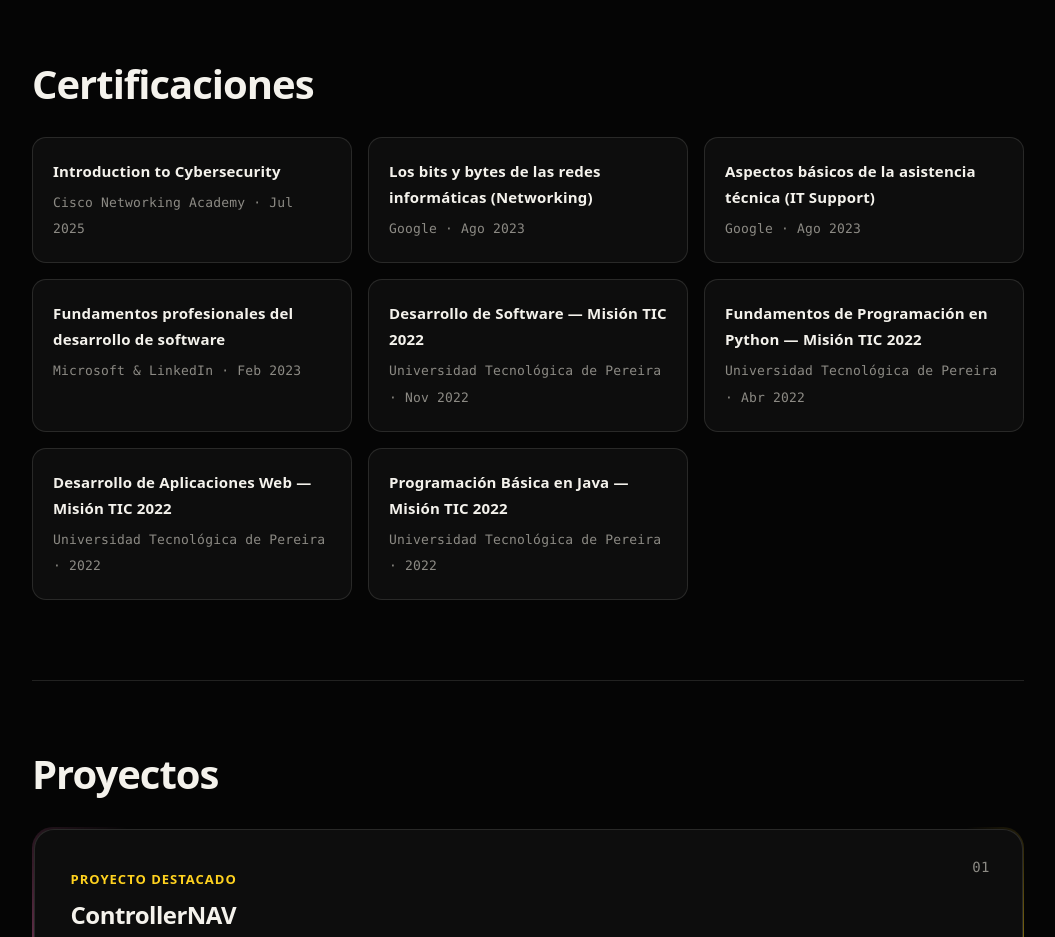
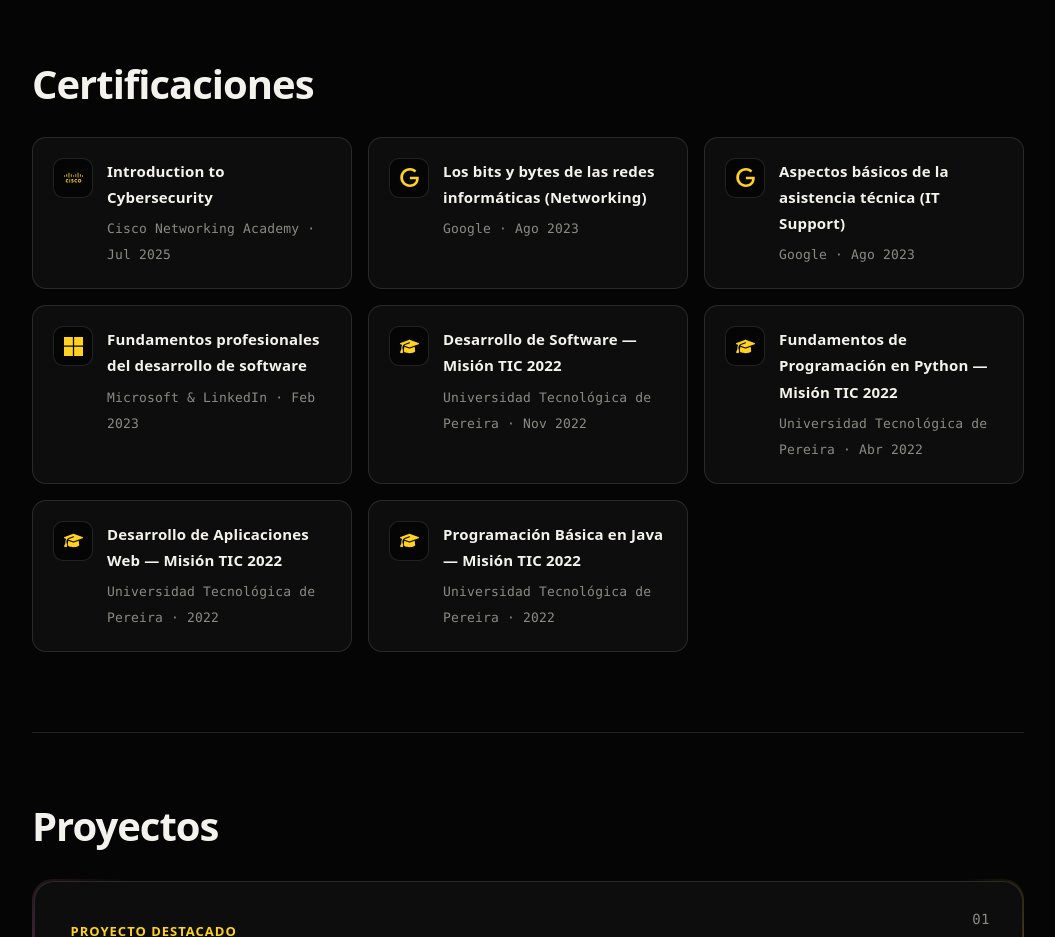
Before and after one commit to riassd/riases.dev, a React (Vite) app: page / in a window 1280 px wide. Shown: the part 3080-4017 px from the top of the page, without its empty margins (112-1167 px from the left). Built offline with nearby package versions, Linux system fonts and the light colour scheme.

Commit message:
Add issuer logos to certification cards
Each cert card now shows the real issuer logo (Cisco, Google, Microsoft
via react-icons) or a graduation-cap icon for university diplomas,
matching LinkedIn's certification list layout.

```diff
--- a/src/App.css
+++ b/src/App.css
@@ -272,6 +272,9 @@ main {
 }
 
 .cert-card {
+  display: flex;
+  align-items: flex-start;
+  gap: 14px;
   padding: 20px;
   border-radius: 14px;
   background: var(--bg-subtle);
@@ -283,6 +286,20 @@ main {
   border-color: var(--accent);
   box-shadow: 0 0 20px rgba(255, 210, 31, 0.18);
   transform: translateY(-2px);
+}
+
+.cert-icon {
+  flex-shrink: 0;
+  display: flex;
+  align-items: center;
+  justify-content: center;
+  width: 40px;
+  height: 40px;
+  border-radius: 10px;
+  background: var(--bg);
+  border: 1px solid var(--border);
+  font-size: 19px;
+  color: var(--accent);
 }
 
 .cert-name {
--- a/src/components/Certifications.jsx
+++ b/src/components/Certifications.jsx
@@ -1,6 +1,16 @@
 import { motion } from 'framer-motion'
+import { SiCisco, SiGoogle } from 'react-icons/si'
+import { BsMicrosoft } from 'react-icons/bs'
+import { FaGraduationCap } from 'react-icons/fa6'
 import { certifications } from '../data/profile.js'
 import { fadeUpItem, staggerContainer, viewport } from '../motion.js'
+
+const ICONS = {
+  cisco: SiCisco,
+  google: SiGoogle,
+  microsoft: BsMicrosoft,
+  university: FaGraduationCap,
+}
 
 export default function Certifications() {
   return (
@@ -16,14 +26,22 @@ export default function Certifications() {
         Certificaciones
       </motion.h2>
       <motion.div variants={staggerContainer(0.05)} className="cert-grid">
-        {certifications.map((cert) => (
+        {certifications.map((cert) => {
+          const Icon = ICONS[cert.icon] ?? FaGraduationCap
+          return (
             <motion.div key={cert.name} variants={fadeUpItem} className="cert-card">
+              <div className="cert-icon">
+                <Icon aria-hidden="true" />
+              </div>
+              <div>
                 <p className="cert-name">{cert.name}</p>
                 <p className="cert-meta">
                   {cert.issuer} · {cert.date}
                 </p>
+              </div>
             </motion.div>
-        ))}
+          )
+        })}
       </motion.div>
     </motion.section>
   )
--- a/src/data/profile.js
+++ b/src/data/profile.js
@@ -105,40 +105,48 @@ export const certifications = [
     name: 'Introduction to Cybersecurity',
     issuer: 'Cisco Networking Academy',
     date: 'Jul 2025',
+    icon: 'cisco',
   },
   {
     name: 'Los bits y bytes de las redes informáticas (Networking)',
     issuer: 'Google',
     date: 'Ago 2023',
+    icon: 'google',
   },
   {
     name: 'Aspectos básicos de la asistencia técnica (IT Support)',
     issuer: 'Google',
     date: 'Ago 2023',
+    icon: 'google',
   },
   {
     name: 'Fundamentos profesionales del desarrollo de software',
     issuer: 'Microsoft & LinkedIn',
     date: 'Feb 2023',
+    icon: 'microsoft',
   },
   {
     name: 'Desarrollo de Software — Misión TIC 2022',
     issuer: 'Universidad Tecnológica de Pereira',
     date: 'Nov 2022',
+    icon: 'university',
   },
   {
     name: 'Fundamentos de Programación en Python — Misión TIC 2022',
     issuer: 'Universidad Tecnológica de Pereira',
     date: 'Abr 2022',
+    icon: 'university',
   },
   {
     name: 'Desarrollo de Aplicaciones Web — Misión TIC 2022',
     issuer: 'Universidad Tecnológica de Pereira',
     date: '2022',
+    icon: 'university',
   },
   {
     name: 'Programación Básica en Java — Misión TIC 2022',
     issuer: 'Universidad Tecnológica de Pereira',
     date: '2022',
+    icon: 'university',
   },
 ]
```
Lines whose indentation alone changed are shown as unchanged.
